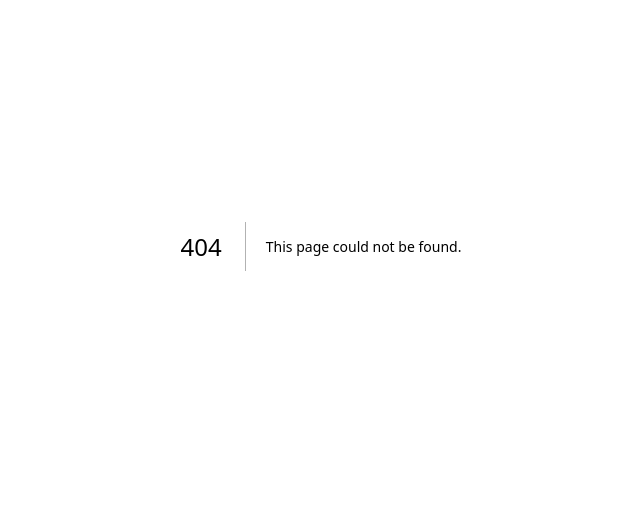
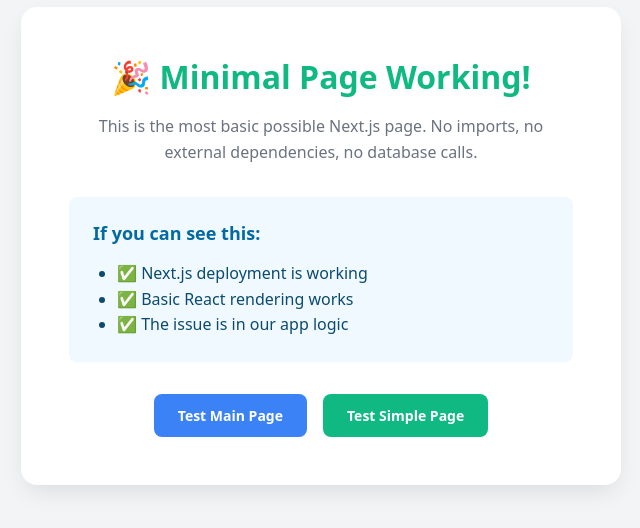
Before and after one commit to apexnova-consulting/CallReadyAI, a Next.js app: page /minimal in a window 1280 px wide. Before the commit this address had no page. Shown: the part 154-682 px from the top of the page, without its empty margins (319-959 px from the left). Built offline with nearby package versions, Linux system fonts and the light colour scheme.

Commit message:
Debug: Disable auth check on main page and add minimal test page

```diff
--- /dev/null
+++ b/src/app/minimal/page.tsx
@@ -0,0 +1,99 @@
+export default function MinimalPage() {
+  return (
+    <div style={{
+      display: 'flex',
+      flexDirection: 'column',
+      alignItems: 'center',
+      justifyContent: 'center',
+      minHeight: '100vh',
+      padding: '2rem',
+      backgroundColor: '#f3f4f6',
+      fontFamily: 'system-ui, sans-serif'
+    }}>
+      <div style={{
+        backgroundColor: 'white',
+        padding: '3rem',
+        borderRadius: '1rem',
+        boxShadow: '0 10px 25px -5px rgba(0, 0, 0, 0.1)',
+        maxWidth: '600px',
+        width: '100%',
+        textAlign: 'center'
+      }}>
+        <h1 style={{
+          fontSize: '2rem',
+          fontWeight: 'bold',
+          marginBottom: '1rem',
+          color: '#10b981'
+        }}>
+          🎉 Minimal Page Working!
+        </h1>
+
+        <p style={{
+          color: '#6b7280',
+          marginBottom: '2rem',
+          lineHeight: '1.6'
+        }}>
+          This is the most basic possible Next.js page. No imports, no external dependencies, no database calls.
+        </p>
+
+        <div style={{
+          backgroundColor: '#f0f9ff',
+          padding: '1.5rem',
+          borderRadius: '0.5rem',
+          marginBottom: '2rem',
+          textAlign: 'left'
+        }}>
+          <h3 style={{
+            fontSize: '1.125rem',
+            fontWeight: '600',
+            marginBottom: '1rem',
+            color: '#0369a1'
+          }}>
+            If you can see this:
+          </h3>
+          <ul style={{
+            color: '#0c4a6e',
+            lineHeight: '1.6',
+            paddingLeft: '1.5rem'
+          }}>
+            <li>✅ Next.js deployment is working</li>
+            <li>✅ Basic React rendering works</li>
+            <li>✅ The issue is in our app logic</li>
+          </ul>
+        </div>
+
+        <div style={{ display: 'flex', gap: '1rem', justifyContent: 'center', flexWrap: 'wrap' }}>
+          <a
+            href="/"
+            style={{
+              padding: '0.75rem 1.5rem',
+              backgroundColor: '#3b82f6',
+              color: 'white',
+              textDecoration: 'none',
+              borderRadius: '0.5rem',
+              fontSize: '0.875rem',
+              fontWeight: '600'
+            }}
+          >
+            Test Main Page
+          </a>
+
+          <a
+            href="/simple"
+            style={{
+              padding: '0.75rem 1.5rem',
+              backgroundColor: '#10b981',
+              color: 'white',
+              textDecoration: 'none',
+              borderRadius: '0.5rem',
+              fontSize: '0.875rem',
+              fontWeight: '600'
+            }}
+          >
+            Test Simple Page
+          </a>
+        </div>
+      </div>
+    </div>
+  )
+}
```
Also changed, not shown: src/app/page.tsx (+6 -8 lines).
